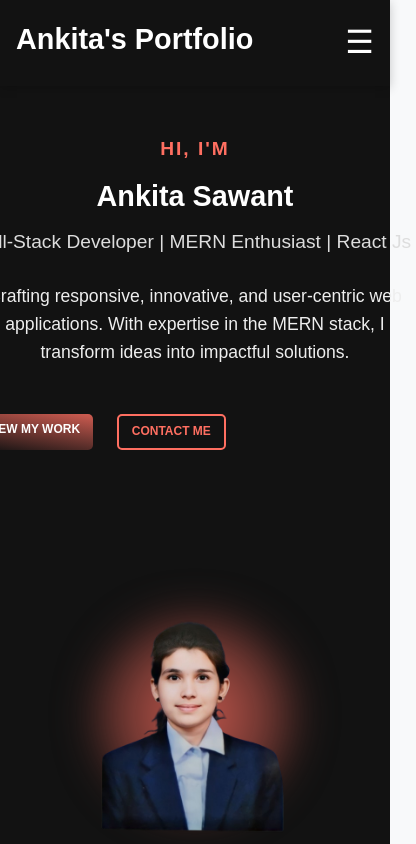
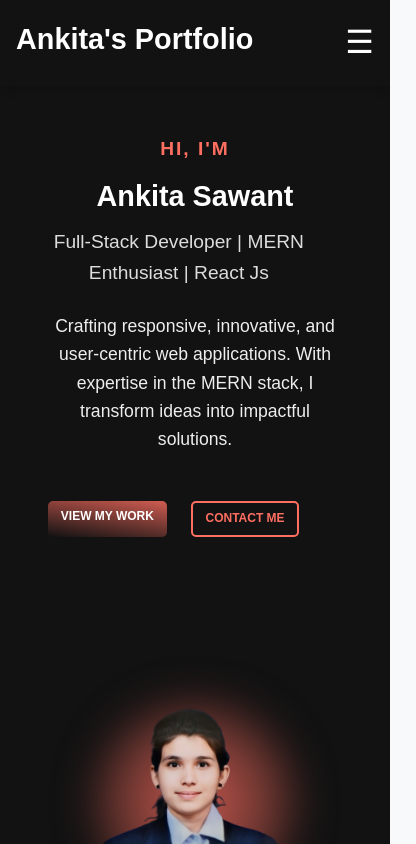
Before and after one commit to Ankita1925/my-portfolio, a React (Vite) app: page / in a window 390 px wide. Shown: the top 844 px of the page, 416 px wide, since content can reach past the window. Built offline with nearby package versions, Linux system fonts and the light colour scheme.

Commit message:
Update Hero.css

```diff
--- a/src/components/styles/Hero.css
+++ b/src/components/styles/Hero.css
@@ -261,4 +261,27 @@
         width: 200px;
         height: 200px;
     }
+
+    .hero-text h3 {
+        font-size: 1.2rem;
+        /* Adjust font size for smaller screens */
+        white-space: normal;
+        /* Allow text to wrap onto the next line */
+        word-wrap: break-word;
+        /* Ensure long words are broken properly */
+        width: auto;
+        /* Let the width adjust naturally */
+    }
+
+    @keyframes typing {
+        from {
+            width: 0;
+        }
+
+        to {
+            width: 90%;
+            /* Typing animation now expands to full width */
+        }
+    }
+
 }
```
